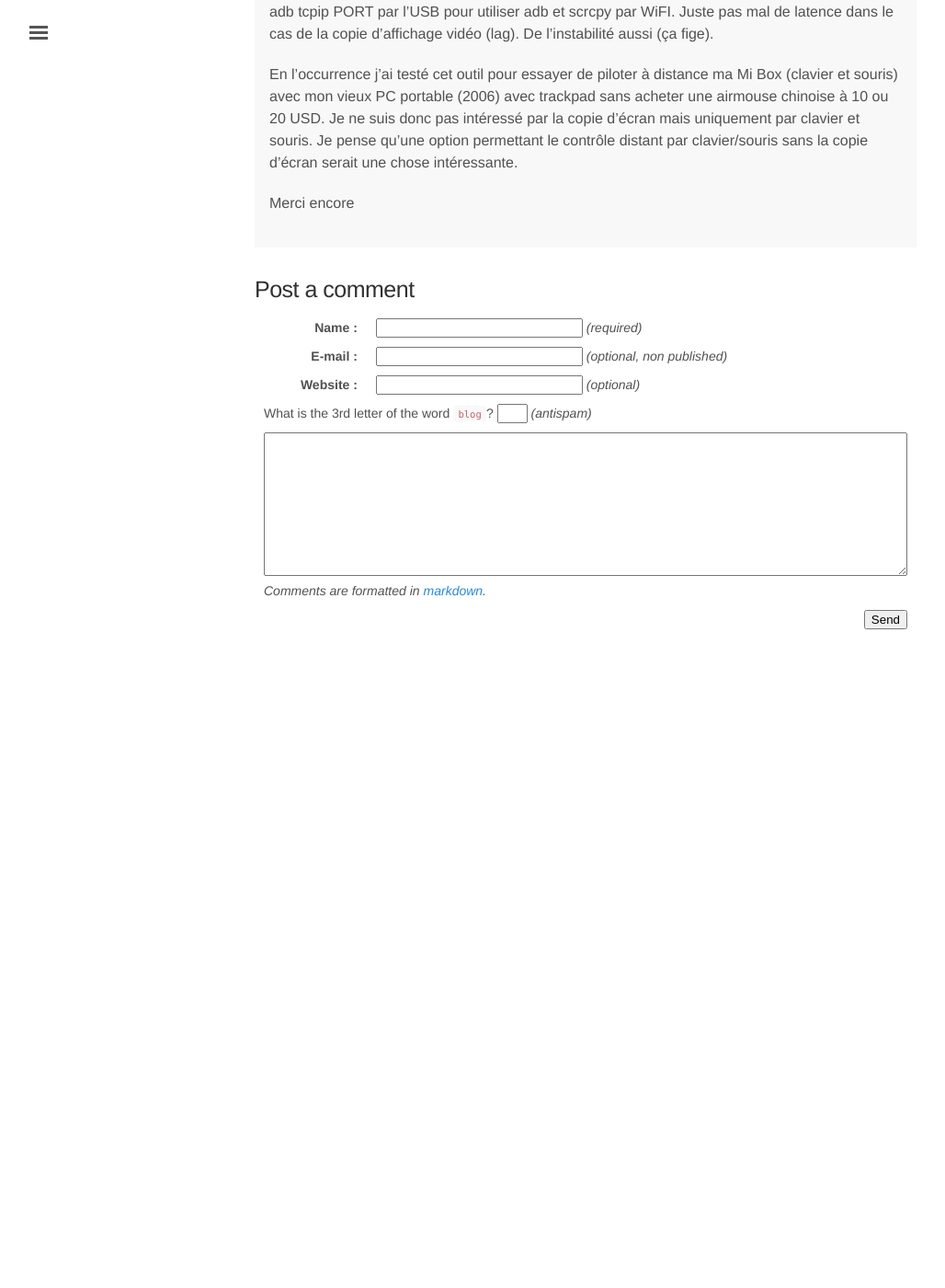
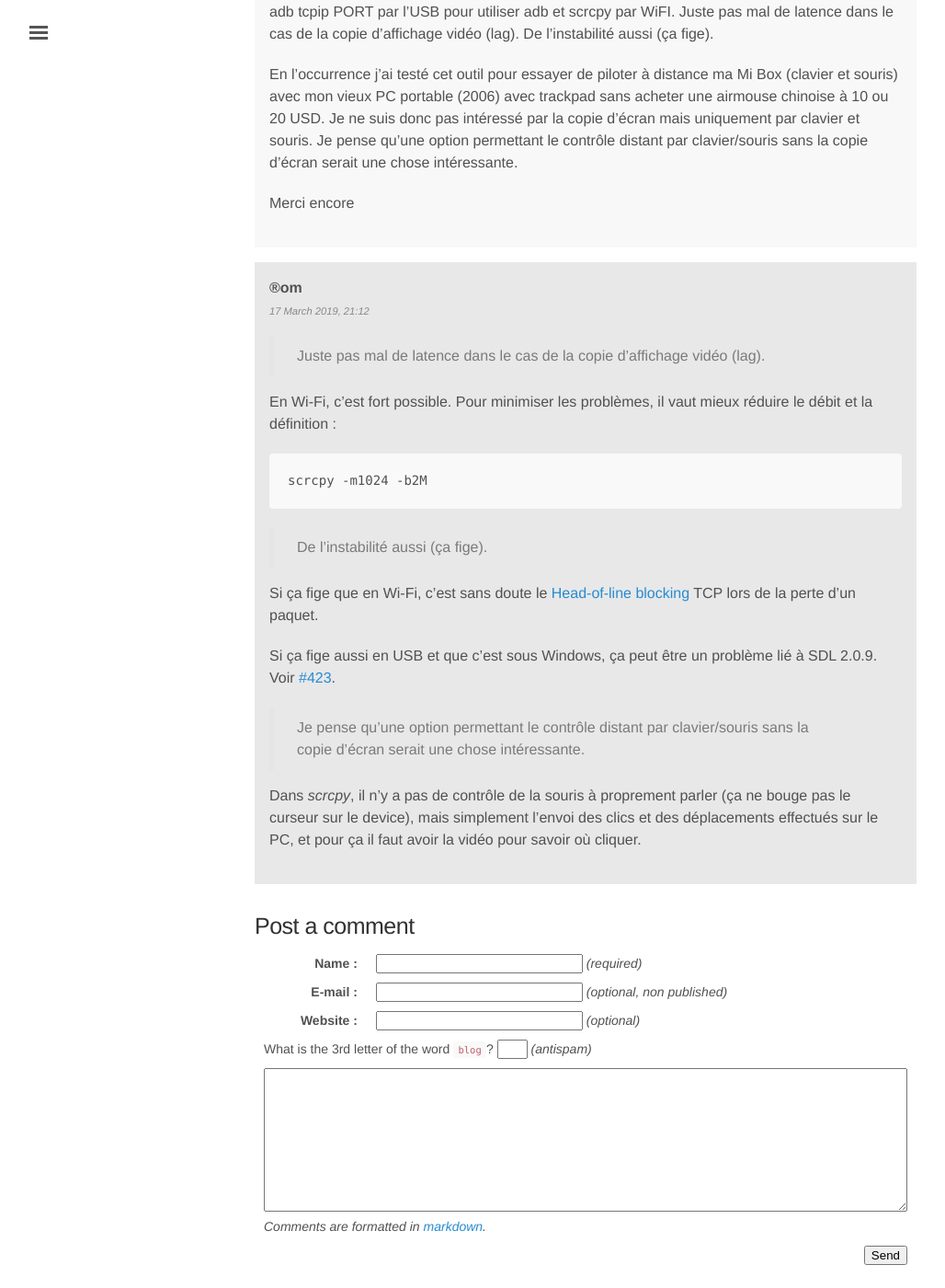
Before and after one commit to rom1v/blog.rom1v.com, a Jekyll site: the page built from _posts/2018-03-08-introducing-scrcpy.md, in a window 1280 px wide and 1400 px high, scrolled down 25657 px. Shown: the whole window at 92% size, without its empty margins (3-1031 px from the left). Built offline with Jekyll 4.4.1, drawn with Linux system fonts in a browser that asks for light colours; before the commit the page ends 26366 px from its top, so only the background shows below that.

Commit message:
Publish comment 64 for scrcpy

````diff
--- a/_data/comments-2018-03-introducing-scrcpy.yaml
+++ b/_data/comments-2018-03-introducing-scrcpy.yaml
@@ -682,3 +682,34 @@
     la copie d'écran serait une chose intéressante.
 
     Merci encore
+- id: 64
+  author: ®om
+  date: 2019-03-17 21:12:57+01:00
+  contents: |
+    > Juste pas mal de latence dans le cas de la copie d'affichage vidéo (lag).
+
+    En Wi-Fi, c'est fort possible. Pour minimiser les problèmes, il vaut
+    mieux réduire le débit et la définition :
+
+    ```
+    scrcpy -m1024 -b2M
+    ```
+
+    > De l'instabilité aussi (ça fige).
+
+    Si ça fige que en Wi-Fi, c'est sans doute le [Head-of-line
+    blocking][hol] TCP lors de la perte d'un paquet.
+
+    Si ça fige aussi en USB et que c'est sous Windows, ça peut être un
+    problème lié à SDL 2.0.9. Voir [#423].
+
+    [hol]: https://en.wikipedia.org/wiki/Head-of-line_blocking
+    [#423]: https://github.com/Genymobile/scrcpy/issues/423
+
+    > Je pense qu'une option permettant le contrôle distant par
+    > clavier/souris sans la copie d'écran serait une chose intéressante.
+
+    Dans _scrcpy_, il n'y a pas de contrôle de la souris à proprement parler
+    (ça ne bouge pas le curseur sur le device), mais simplement l'envoi des
+    clics et des déplacements effectués sur le PC, et pour ça il faut avoir
+    la vidéo pour savoir où cliquer.
````
